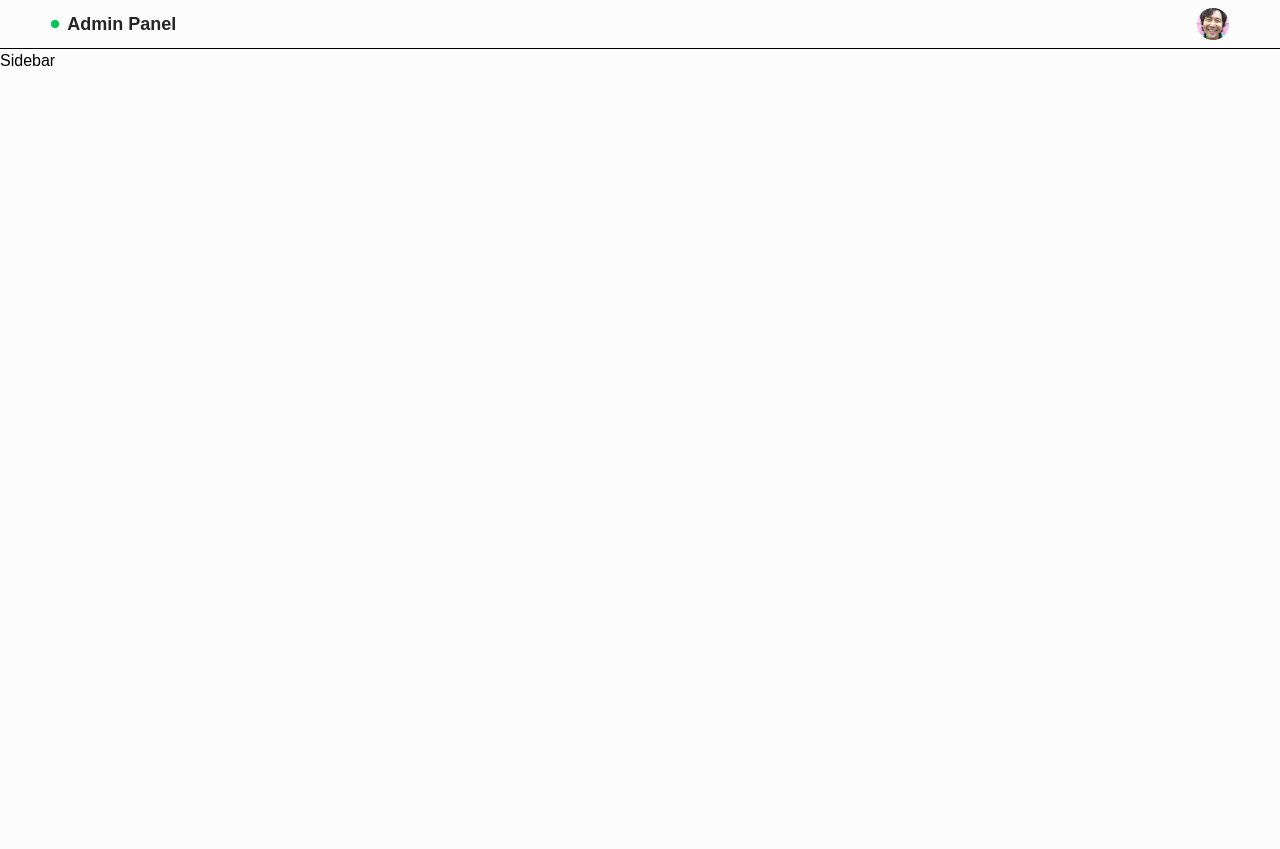
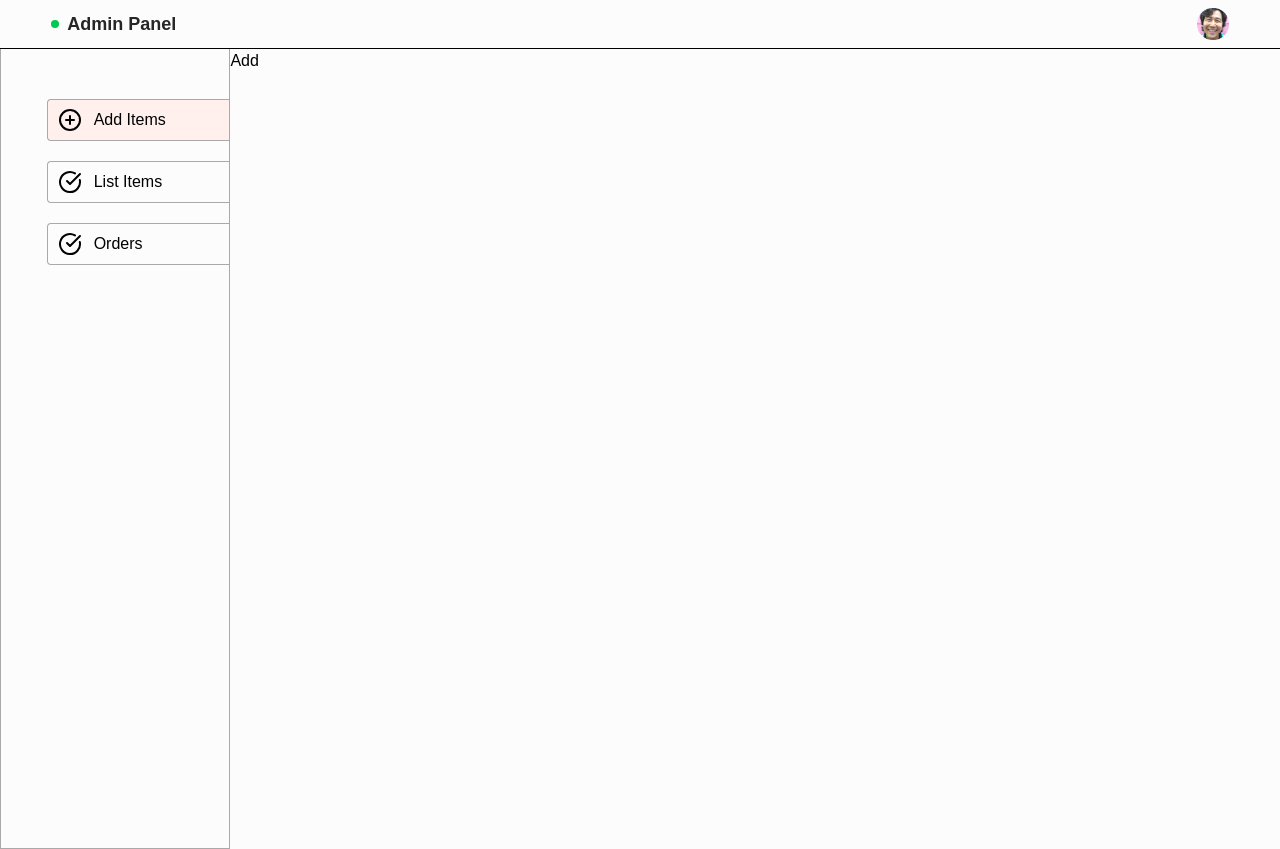
Before and after one commit to esrafil418/game-hub_admin-panel, a React (Vite) app: page /add in a window 1280 px wide. Before the commit the page ends 800 px from the top, so only its background shows below. Built offline with nearby package versions, Linux system fonts and the light colour scheme.

Commit message:
feat: Add Sidebar Options

```diff
--- a/package.json
+++ b/package.json
@@ -12,6 +12,7 @@
   "dependencies": {
     "@tailwindcss/vite": "^4.3.1",
     "axios": "^1.18.1",
+    "lucide-react": "^1.22.0",
     "react": "^19.2.7",
     "react-dom": "^19.2.7",
     "react-router-dom": "^7.18.0",
--- a/src/App.tsx
+++ b/src/App.tsx
@@ -1,5 +1,9 @@
+import { Route, Routes } from "react-router-dom";
 import Navbar from "./components/navbar/Navbar";
 import Sidebar from "./components/sidebar/Sidebar";
+import Add from "./page/add/Add";
+import List from "./page/list/List";
+import Orders from "./page/orders/Orders";
 
 export default function App() {
 	return (
@@ -8,6 +12,11 @@ export default function App() {
 			<hr />
 			<div className="flex">
 				<Sidebar />
+				<Routes>
+					<Route path="/add" element={<Add />} />
+					<Route path="/list" element={<List />} />
+					<Route path="/orders" element={<Orders />} />
+				</Routes>
 			</div>
 		</div>
 	);
--- a/src/components/sidebar/Sidebar.tsx
+++ b/src/components/sidebar/Sidebar.tsx
@@ -1,3 +1,46 @@
+import { CircleCheckBig, CirclePlus } from "lucide-react";
+import { NavLink } from "react-router-dom";
+
 export default function Sidebar() {
-	return <div>Sidebar</div>;
+	return (
+		<div className="w-[18%] min-h-screen border border-[#a9a9a9] border-t-0">
+			<div className="pt-10 md:pt-12.5 pl-4 md:pl-[20%] flex flex-col gap-5">
+				<NavLink
+					to="/add"
+					className={({ isActive }) =>
+						`flex items-center gap-3 border border-[#a9a9a9] border-r-0 px-2.5 py-2 rounded-l cursor-pointer transition-colors duration-200 ${
+							isActive ? "bg-[#fff0ed] border-turquoise" : "hover:bg-gray-50"
+						}`
+					}
+				>
+					<CirclePlus />
+					<p className="hidden sm:block">Add Items</p>
+				</NavLink>
+
+				<NavLink
+					to="/list"
+					className={({ isActive }) =>
+						`flex items-center gap-3 border border-[#a9a9a9] border-r-0 px-2.5 py-2 rounded-l cursor-pointer transition-colors duration-200 ${
+							isActive ? "bg-[#fff0ed] border-turquoise" : "hover:bg-gray-50"
+						}`
+					}
+				>
+					<CircleCheckBig />
+					<p className="hidden sm:block">List Items</p>
+				</NavLink>
+
+				<NavLink
+					to="/orders"
+					className={({ isActive }) =>
+						`flex items-center gap-3 border border-[#a9a9a9] border-r-0 px-2.5 py-2 rounded-l cursor-pointer transition-colors duration-200 ${
+							isActive ? "bg-[#fff0ed] border-turquoise" : "hover:bg-gray-50"
+						}`
+					}
+				>
+					<CircleCheckBig />
+					<p className="hidden sm:block">Orders</p>
+				</NavLink>
+			</div>
+		</div>
+	);
 }
--- a/src/index.css
+++ b/src/index.css
@@ -24,3 +24,8 @@
 		background-color: #e5e5e5;
 	}
 }
+
+.sidebar-option.active {
+	background-color: #fff0ed;
+	border-color: turquoise;
+}
--- /dev/null
+++ b/src/page/add/Add.tsx
@@ -0,0 +1,3 @@
+export default function Add() {
+	return <div>Add</div>;
+}
--- /dev/null
+++ b/src/page/list/List.tsx
@@ -0,0 +1,3 @@
+export default function List() {
+	return <div>List</div>;
+}
--- /dev/null
+++ b/src/page/orders/Orders.tsx
@@ -0,0 +1,3 @@
+export default function Orders() {
+	return <div>Orders</div>;
+}
```
Also changed, not shown: 1 other file (tests, documents, lock files or other folders).
